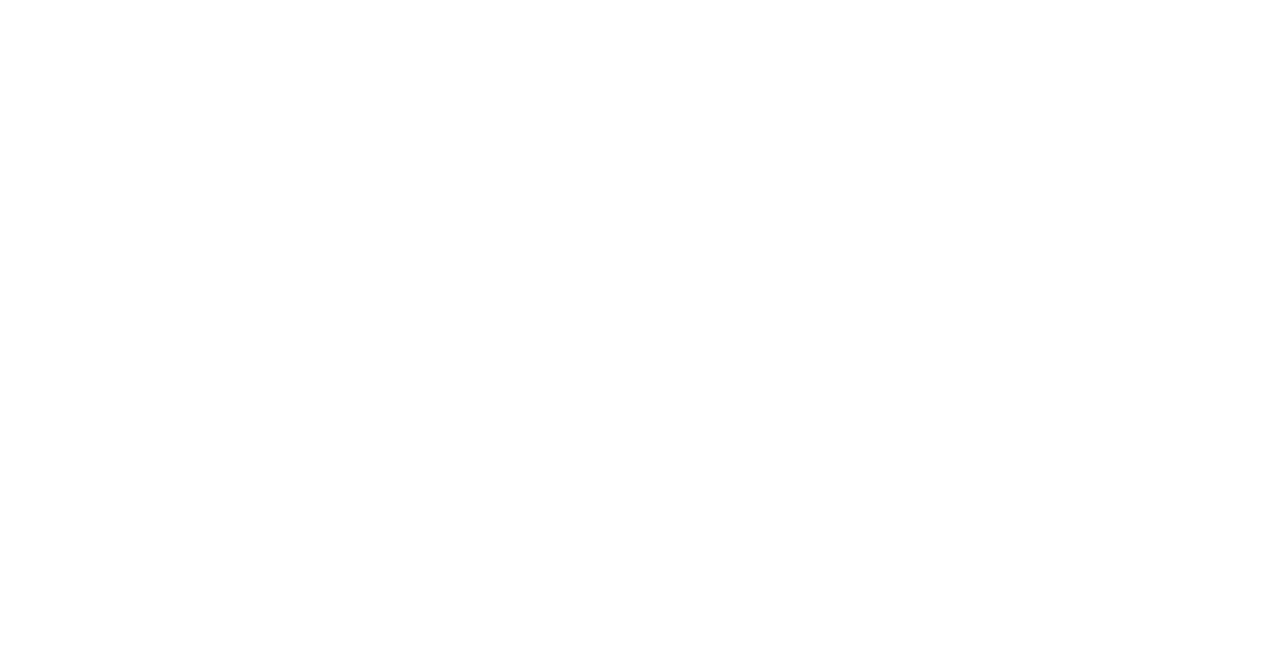
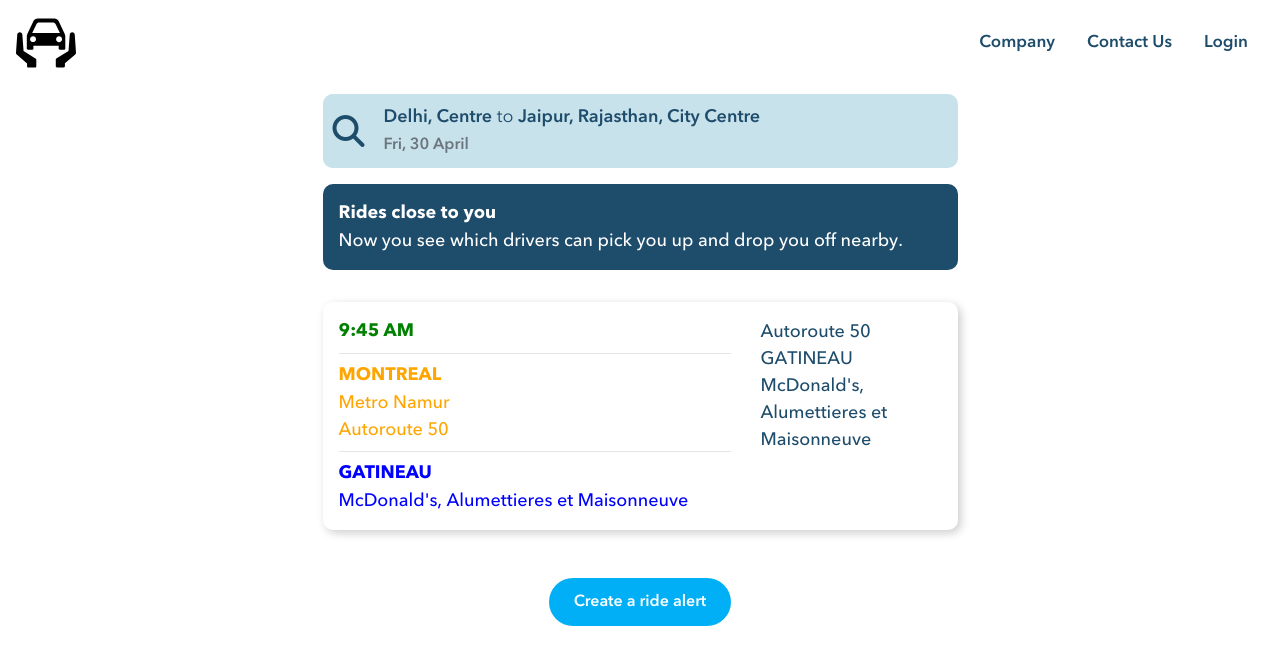
Before and after one commit to rajatgouri/blabla, a React (Create React App) app in the folder frontend/: page /ride in a window 1280 px wide. Shown: the top 664 px of the page. Built offline with nearby package versions, Linux system fonts and the light colour scheme.

Commit message:
Added the ride page

```diff
--- a/frontend/src/App.css
+++ b/frontend/src/App.css
@@ -122,7 +122,7 @@
 
 /* Background color */
 .bg-primaryColor{
-  background: var(--primaryColor);
+  background: var(--primaryColor) !important;
 }
 .bg-secondaryColor{
   background: var(--secondaryColor);
--- a/frontend/src/App.js
+++ b/frontend/src/App.js
@@ -12,6 +12,7 @@
 import Loginhome from "./components/auth/Login/Loginhome";
 import Contact from "./components/auth/Signup/Contact";
 import Home from "./components/home/Home";
+import Ride from "./components/ride/Ride";
 
 function App() {
   const pathname = window.location.pathname;
@@ -29,6 +30,8 @@
         <Route path="/signup/dob" component={Dob} />
         <Route path="/signup/password" component={Password} />
         <Route path="/signup/contact" component={Contact} />
+
+        <Route path="/ride" component={Ride} />
       </Switch>
     </div>
   );
--- a/frontend/src/components/home/Home.jsx
+++ b/frontend/src/components/home/Home.jsx
@@ -68,7 +68,7 @@
                     placeholder="On"
                   />
                 </div>
-                <Link to="/login">
+                <Link to="/ride">
                   <div className=" mt-4 mobile-center">
                     <button className="home-button text-white font-demi py-2 px-4">
                       Check
--- /dev/null
+++ b/frontend/src/components/ride/Ride.jsx
@@ -0,0 +1,90 @@
+import React from "react";
+import NavbarComponent from "../navbar/NavbarComponent";
+import { Link } from "react-router-dom";
+import "./ride.css";
+
+function Ride() {
+  return (
+    <>
+      <NavbarComponent />
+      <div className="container">
+        <div className="row d-flex justify-content-center">
+          <div className="col-lg-7 col-md-8 col-sm-2 col-12">
+            <div className="card">
+              <div className="card my-2">
+                <div className="input-group">
+                  <div className="input-group-prepend">
+                    <span className="input-group-text" id="basic-addon1">
+                      <i className="fas fa-2x fa-search"></i>
+                    </span>
+                  </div>
+                  <span
+                    type="text"
+                    className="text-primaryColor font-demi font-18 ride-text"
+                  >
+                    Delhi, Centre <span className="font-regular">to </span>
+                    <span className="font-demi">
+                      Jaipur, Rajasthan, City Centre
+                    </span>
+                    <br />
+                    <span className="text-muted font-demi font-16">
+                      Fri, 30 April
+                    </span>
+                  </span>
+                </div>
+              </div>
+              <div
+                className="card my-2 bg-primaryColor text-white font-bold p-3 font-18"
+                style={{ borderRadius: "10px" }}
+              >
+                Rides close to you
+                <br />
+                <div className="font-medium">
+                  Now you see which drivers can pick you up and drop you off
+                  nearby.
+                </div>
+              </div>
+              <div
+                className="card my-4 ride-card text-primaryColor font-medium p-3 font-18"
+                style={{ borderRadius: "10px" }}
+              >
+                <div className="row">
+                  <div className="col-lg-8 col-md-8 col-sm-8 col-8">
+                    <div style={{ color: "green" }} className="font-bold">
+                      9:45 AM
+                    </div>
+                    <hr className="my-2" />
+                    <div style={{ color: "orange" }}>
+                      <div className="font-bold">MONTREAL</div>
+                      Metro Namur <br />
+                      Autoroute 50 <br />
+                    </div>
+                    <hr className="my-2" />
+                    <div style={{ color: "blue" }}>
+                      <div className="font-bold">GATINEAU</div>
+                      McDonald's, Alumettieres et Maisonneuve
+                    </div>
+                  </div>
+                  <div className="col-lg-4 col-md-4 col-sm-4 col-4">
+                    Autoroute 50 <br />
+                    GATINEAU <br />
+                    McDonald's, Alumettieres et Maisonneuve
+                  </div>
+                </div>
+              </div>
+            </div>
+            <Link to="/signup/name">
+              <div className="text-center my-4">
+                <button className="text-white bg-secondaryColor font-demi btn-blue">
+                  Create a ride alert
+                </button>
+              </div>
+            </Link>
+          </div>
+        </div>
+      </div>
+    </>
+  );
+}
+
+export default Ride;
--- /dev/null
+++ b/frontend/src/components/ride/ride.css
@@ -0,0 +1,17 @@
+.input-group, .input-group-text{
+    color: var(--primaryColor);
+    background-color: var(--tertiaryColor);
+    background-clip: padding-box;
+    border: none;
+    border-radius: 10px;
+}
+.input-group-text, .ride-text{
+    padding: 10px;
+}
+.ride-card{
+    box-shadow: 3px 3px 10px 0px rgba(0, 0, 0 , 0.2);
+    transition: all 0.5s ease-in;
+}
+.ride-card:hover{
+    box-shadow: 6px 6px 15px 0px rgba(0, 0, 0 , 0.2);
+}
```
